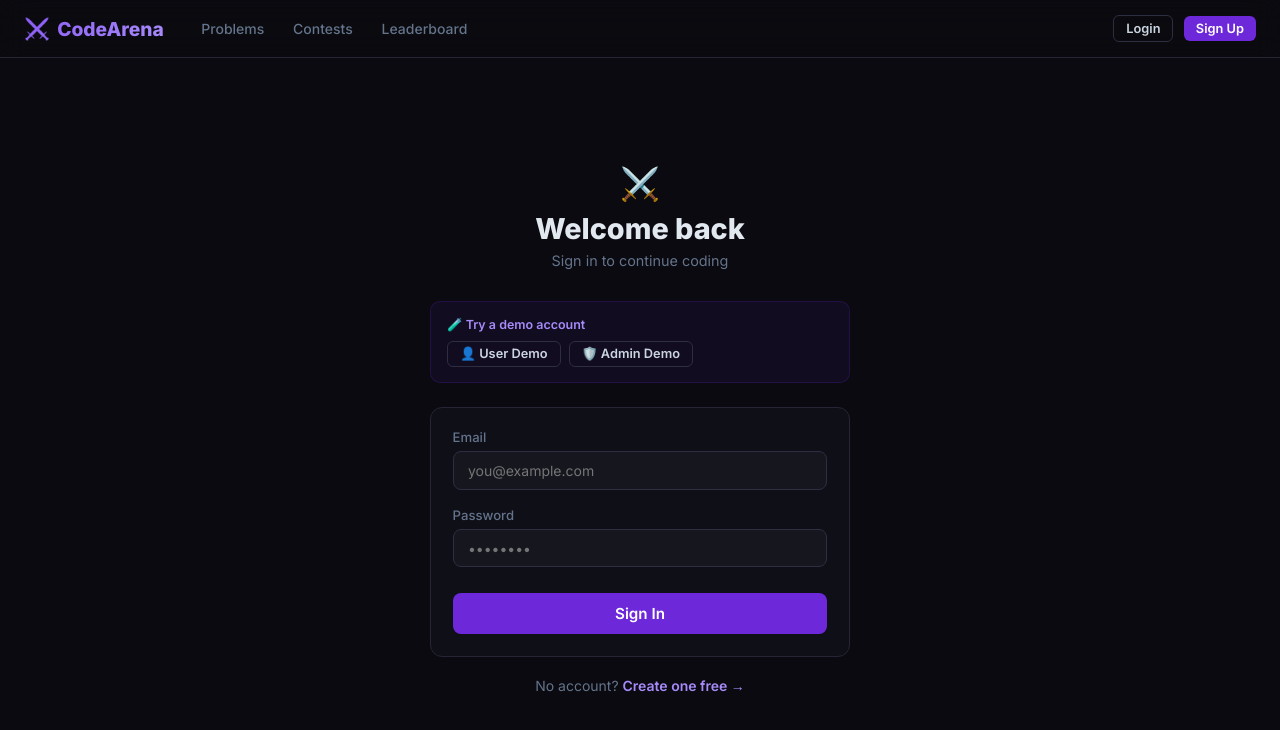
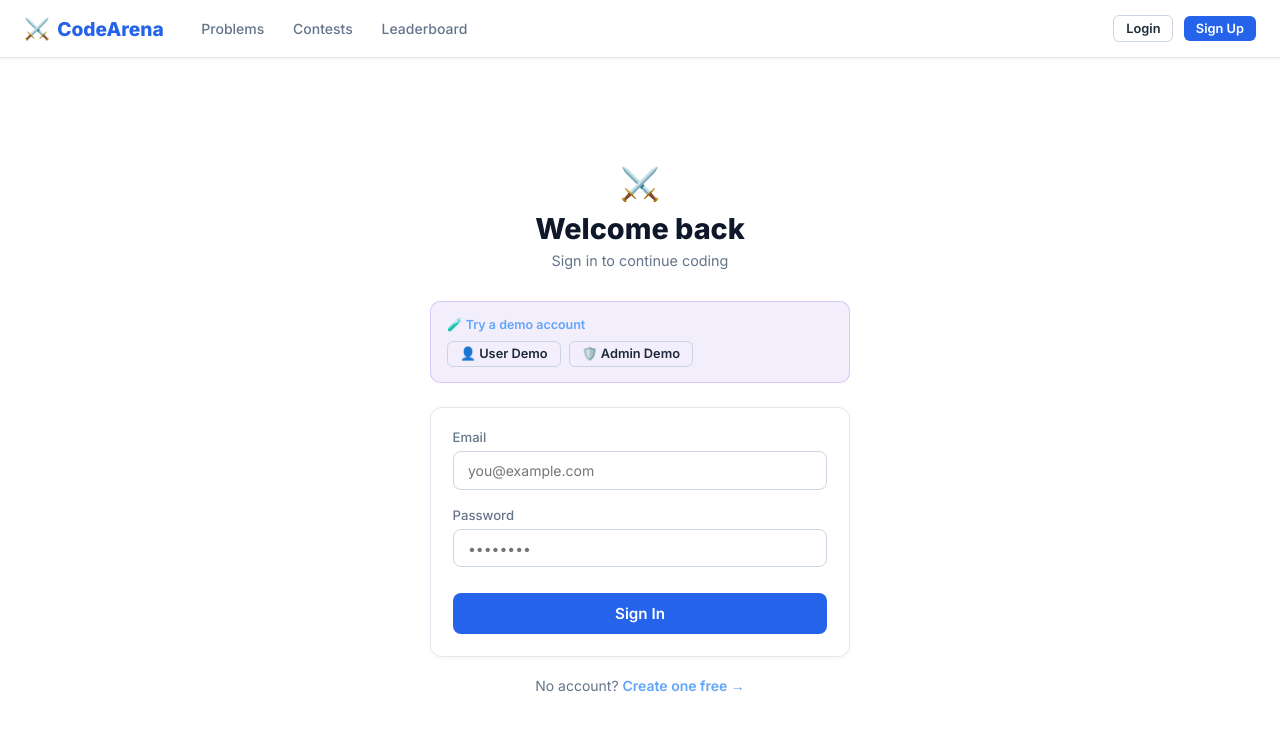
Before and after one commit to vansh348/code-arena, a React (Create React App) app in the folder frontend/: page /login in a window 1280 px wide. Shown: the top 730 px of the page. Built offline with nearby package versions, Linux system fonts and the light colour scheme; no server answers.

Commit message:
Update index.css

```diff
--- a/frontend/src/index.css
+++ b/frontend/src/index.css
@@ -1,16 +1,45 @@
 @import url('https://fonts.googleapis.com/css2?family=JetBrains+Mono:wght@400;500;600&family=Inter:opsz,wght@14..32,300;14..32,400;14..32,500;14..32,600;14..32,700;14..32,800;14..32,900&display=swap');
 
+/* LIGHT MODE (default) */
 :root {
+  --bg:        #ffffff;
+  --bg2:       #f8fafc;
+  --bg3:       #f1f5f9;
+  --bg4:       #e2e8f0;
+  --border:    #e2e8f0;
+  --border2:   #cbd5e1;
+  --accent:    #2563eb;
+  --accent2:   #3b82f6;
+  --accent3:   #60a5fa;
+  --glow:      rgba(37,99,235,0.15);
+  --green:     #16a34a;
+  --green-bg:  rgba(22,163,74,0.10);
+  --red:       #dc2626;
+  --red-bg:    rgba(220,38,38,0.10);
+  --yellow:    #d97706;
+  --yellow-bg: rgba(217,119,6,0.10);
+  --blue:      #2563eb;
+  --text:      #0f172a;
+  --text2:     #1e293b;
+  --muted:     #64748b;
+  --muted2:    #94a3b8;
+  --easy:      #16a34a;
+  --medium:    #d97706;
+  --hard:      #dc2626;
+}
+
+/* DARK MODE */
+[data-theme="dark"] {
   --bg:        #0a0a10;
   --bg2:       #0f0f18;
   --bg3:       #16161f;
   --bg4:       #1c1c28;
   --border:    #252535;
   --border2:   #2e2e42;
-  --accent:    #6d28d9;
-  --accent2:   #8b5cf6;
-  --accent3:   #a78bfa;
-  --glow:      rgba(109,40,217,0.25);
+  --accent:    #3b82f6;
+  --accent2:   #60a5fa;
+  --accent3:   #93c5fd;
+  --glow:      rgba(59,130,246,0.25);
   --green:     #22c55e;
   --green-bg:  rgba(34,197,94,0.12);
   --red:       #ef4444;
@@ -37,6 +66,7 @@ body {
   color: var(--text);
   min-height: 100vh;
   -webkit-font-smoothing: antialiased;
+  transition: background 0.25s ease, color 0.25s ease;
 }
 
 code, pre, .mono { font-family: 'JetBrains Mono', 'Fira Code', monospace; }
@@ -65,18 +95,18 @@ code, pre, .mono { font-family: 'JetBrains Mono', 'Fira Code', monospace; }
 .navbar {
   position: sticky; top: 0; z-index: 200;
   height: 58px;
-  background: rgba(10,10,16,0.9);
+  background: var(--bg);
   backdrop-filter: blur(14px);
   -webkit-backdrop-filter: blur(14px);
   border-bottom: 1px solid var(--border);
   padding: 0 1.5rem;
   display: flex; align-items: center; gap: 1.5rem;
+  box-shadow: 0 1px 3px rgba(0,0,0,0.06);
+  transition: background 0.25s ease, border-color 0.25s ease;
 }
 .navbar-logo {
   font-size: 1.2rem; font-weight: 800;
-  background: linear-gradient(130deg, var(--accent2), var(--accent3));
-  -webkit-background-clip: text; -webkit-text-fill-color: transparent;
-  background-clip: text;
+  color: var(--accent);
   text-decoration: none;
   display: flex; align-items: center; gap: 0.45rem;
   white-space: nowrap;
@@ -93,8 +123,27 @@ code, pre, .mono { font-family: 'JetBrains Mono', 'Fira Code', monospace; }
   white-space: nowrap;
 }
 .navbar-links a:hover { color: var(--text2); background: var(--bg3); }
-.navbar-links a.active { color: var(--text); background: var(--bg3); }
+.navbar-links a.active { color: var(--accent); background: var(--bg3); }
 .navbar-right { display: flex; align-items: center; gap: 0.65rem; margin-left: auto; }
+
+/* THEME TOGGLE BUTTON */
+.theme-toggle {
+  width: 36px; height: 36px;
+  border-radius: 8px;
+  border: 1px solid var(--border2);
+  background: var(--bg3);
+  color: var(--muted);
+  cursor: pointer;
+  display: flex; align-items: center; justify-content: center;
+  font-size: 1.1rem;
+  transition: all 0.2s ease;
+  flex-shrink: 0;
+}
+.theme-toggle:hover {
+  background: var(--bg4);
+  color: var(--accent);
+  border-color: var(--accent);
+}
 
 /* BUTTONS */
 .btn {
@@ -106,11 +155,11 @@ code, pre, .mono { font-family: 'JetBrains Mono', 'Fira Code', monospace; }
 }
 .btn:disabled { opacity: 0.5; cursor: not-allowed; }
 .btn-primary { background: var(--accent); color: #fff; }
-.btn-primary:hover:not(:disabled) { background: var(--accent2); box-shadow: 0 0 18px var(--glow); }
+.btn-primary:hover:not(:disabled) { background: var(--accent2); box-shadow: 0 4px 12px var(--glow); }
 .btn-ghost { background: transparent; color: var(--text2); border: 1px solid var(--border2); }
-.btn-ghost:hover:not(:disabled) { background: var(--bg3); border-color: var(--accent); color: var(--text); }
+.btn-ghost:hover:not(:disabled) { background: var(--bg3); border-color: var(--accent); color: var(--accent); }
 .btn-danger { background: var(--red); color: #fff; }
-.btn-danger:hover:not(:disabled) { filter: brightness(1.12); }
+.btn-danger:hover:not(:disabled) { filter: brightness(1.1); }
 .btn-success { background: var(--green); color: #fff; }
 .btn-success:hover:not(:disabled) { filter: brightness(1.08); }
 .btn-sm { padding: 0.3rem 0.75rem; font-size: 0.8rem; border-radius: 6px; }
@@ -124,11 +173,11 @@ code, pre, .mono { font-family: 'JetBrains Mono', 'Fira Code', monospace; }
   border-radius: 9999px; font-size: 0.73rem; font-weight: 600;
   white-space: nowrap;
 }
-.badge-easy   { background: rgba(34,197,94,0.14);  color: var(--easy);   border: 1px solid rgba(34,197,94,0.28); }
-.badge-medium { background: rgba(245,158,11,0.14); color: var(--medium); border: 1px solid rgba(245,158,11,0.28); }
-.badge-hard   { background: rgba(239,68,68,0.14);  color: var(--hard);   border: 1px solid rgba(239,68,68,0.28); }
-.badge-tag    { background: rgba(109,40,217,0.12); color: var(--accent3); border: 1px solid rgba(109,40,217,0.22); }
-.badge-admin  { background: rgba(109,40,217,0.18); color: var(--accent2); border: 1px solid rgba(109,40,217,0.3); }
+.badge-easy   { background: var(--green-bg);  color: var(--easy);   border: 1px solid rgba(22,163,74,0.25); }
+.badge-medium { background: var(--yellow-bg); color: var(--medium); border: 1px solid rgba(217,119,6,0.25); }
+.badge-hard   { background: var(--red-bg);    color: var(--hard);   border: 1px solid rgba(220,38,38,0.25); }
+.badge-tag    { background: rgba(37,99,235,0.08);  color: var(--accent); border: 1px solid rgba(37,99,235,0.2); }
+.badge-admin  { background: rgba(37,99,235,0.10);  color: var(--accent); border: 1px solid rgba(37,99,235,0.25); }
 
 /* FORMS */
 .form-group { margin-bottom: 1.1rem; }
@@ -137,7 +186,7 @@ code, pre, .mono { font-family: 'JetBrains Mono', 'Fira Code', monospace; }
 .form-group select,
 .form-group textarea {
   width: 100%; padding: 0.6rem 0.9rem;
-  background: var(--bg3); border: 1px solid var(--border2);
+  background: var(--bg); border: 1px solid var(--border2);
   border-radius: 8px; color: var(--text);
   font-size: 0.875rem; font-family: inherit;
   transition: border-color 0.18s, box-shadow 0.18s;
@@ -152,11 +201,13 @@ code, pre, .mono { font-family: 'JetBrains Mono', 'Fira Code', monospace; }
 
 /* CARD */
 .card {
-  background: var(--bg2); border: 1px solid var(--border);
+  background: var(--bg); border: 1px solid var(--border);
   border-radius: 12px; padding: 1.35rem;
+  box-shadow: 0 1px 4px rgba(0,0,0,0.05);
+  transition: background 0.25s ease, border-color 0.25s ease;
 }
 .card-hover { transition: border-color 0.18s, transform 0.18s, box-shadow 0.18s; cursor: pointer; }
-.card-hover:hover { border-color: var(--accent); transform: translateY(-3px); box-shadow: 0 8px 32px rgba(0,0,0,0.3); }
+.card-hover:hover { border-color: var(--accent); transform: translateY(-2px); box-shadow: 0 6px 20px rgba(37,99,235,0.1); }
 
 /* PAGE LAYOUTS */
 .page { max-width: 1280px; margin: 0 auto; padding: 2rem 1.75rem; }
@@ -164,53 +215,54 @@ code, pre, .mono { font-family: 'JetBrains Mono', 'Fira Code', monospace; }
 .page-md { max-width: 860px; margin: 0 auto; padding: 2rem 1.75rem; }
 
 /* TABLE */
-.table-wrap { overflow-x: auto; border-radius: 12px; }
+.table-wrap { overflow-x: auto; border-radius: 12px; border: 1px solid var(--border); }
 table { width: 100%; border-collapse: collapse; }
 th, td { padding: 0.8rem 1rem; text-align: left; border-bottom: 1px solid var(--border); font-size: 0.875rem; }
-th { color: var(--muted); font-weight: 600; font-size: 0.75rem; text-transform: uppercase; letter-spacing: 0.05em; background: var(--bg3); }
-th:first-child { border-radius: 0; }
-tr:hover td { background: rgba(255,255,255,0.02); }
+th { color: var(--muted); font-weight: 600; font-size: 0.75rem; text-transform: uppercase; letter-spacing: 0.05em; background: var(--bg2); }
+tr:hover td { background: rgba(37,99,235,0.03); }
 tr:last-child td { border-bottom: none; }
 
 /* SECTION HEADER */
 .section-header { display: flex; align-items: flex-start; justify-content: space-between; margin-bottom: 1.5rem; gap: 1rem; flex-wrap: wrap; }
-.section-header h1, .section-header h2 { font-size: 1.5rem; font-weight: 700; }
+.section-header h1, .section-header h2 { font-size: 1.5rem; font-weight: 700; color: var(--text); }
 .section-title { font-size: 0.7rem; font-weight: 700; color: var(--muted); text-transform: uppercase; letter-spacing: 0.08em; margin-bottom: 0.5rem; }
 
 /* FILTER BAR */
 .filter-bar { display: flex; gap: 0.65rem; margin-bottom: 1.35rem; flex-wrap: wrap; align-items: center; }
 .filter-bar input {
   flex: 1; min-width: 190px; padding: 0.5rem 0.9rem;
-  background: var(--bg3); border: 1px solid var(--border2);
+  background: var(--bg); border: 1px solid var(--border2);
   border-radius: 8px; color: var(--text); font-family: inherit;
   font-size: 0.875rem; outline: none; transition: border-color 0.18s;
 }
-.filter-bar input:focus { border-color: var(--accent); }
+.filter-bar input:focus { border-color: var(--accent); box-shadow: 0 0 0 3px var(--glow); }
 .filter-btn {
   padding: 0.38rem 0.85rem; border-radius: 20px;
   font-size: 0.8rem; cursor: pointer; border: 1px solid var(--border2);
   background: transparent; color: var(--muted); transition: all 0.18s; font-family: inherit;
 }
-.filter-btn.active, .filter-btn:hover { border-color: var(--accent); color: var(--accent3); background: rgba(109,40,217,0.1); }
+.filter-btn.active, .filter-btn:hover { border-color: var(--accent); color: var(--accent); background: rgba(37,99,235,0.08); }
 
 /* STATS GRID */
 .stats-grid { display: grid; grid-template-columns: repeat(auto-fit, minmax(140px, 1fr)); gap: 1rem; margin-bottom: 1.75rem; }
 .stat-card {
-  background: var(--bg2); border: 1px solid var(--border);
+  background: var(--bg); border: 1px solid var(--border);
   border-radius: 12px; padding: 1.15rem;
   text-align: center;
+  box-shadow: 0 1px 4px rgba(0,0,0,0.04);
 }
-.stat-card .value { font-size: 1.85rem; font-weight: 800; color: var(--accent3); line-height: 1; }
+.stat-card .value { font-size: 1.85rem; font-weight: 800; color: var(--accent); line-height: 1; }
 .stat-card .label { font-size: 0.75rem; color: var(--muted); margin-top: 0.3rem; }
 
 /* TOAST */
 .toast {
   position: fixed; bottom: 1.5rem; right: 1.5rem; z-index: 9999;
-  background: var(--bg3); border: 1px solid var(--border2);
+  background: var(--bg); border: 1px solid var(--border2);
   border-radius: 10px; padding: 0.9rem 1.2rem;
   display: flex; align-items: center; gap: 0.65rem;
   animation: slideUp 0.25s ease; max-width: 340px;
-  box-shadow: 0 8px 32px rgba(0,0,0,0.5); font-size: 0.875rem;
+  box-shadow: 0 8px 24px rgba(0,0,0,0.12); font-size: 0.875rem;
+  color: var(--text);
 }
 .toast.success { border-left: 3px solid var(--green); }
 .toast.error   { border-left: 3px solid var(--red); }
@@ -228,17 +280,17 @@ tr:last-child td { border-bottom: none; }
   border-bottom: 2px solid transparent; transition: color 0.15s, border-color 0.15s;
   white-space: nowrap;
 }
-.tab-btn.active { color: var(--accent3); border-bottom-color: var(--accent2); }
+.tab-btn.active { color: var(--accent); border-bottom-color: var(--accent); }
 .tab-btn:hover:not(.active) { color: var(--text2); }
 
 /* PROGRESS BAR */
 .progress-bar { background: var(--bg4); border-radius: 4px; overflow: hidden; }
-.progress-fill { height: 100%; border-radius: 4px; transition: width 0.6s ease; }
+.progress-fill { height: 100%; border-radius: 4px; transition: width 0.6s ease; background: var(--accent); }
 
 /* AVATAR */
 .avatar {
   border-radius: 50%; display: flex; align-items: center; justify-content: center;
-  font-weight: 700; flex-shrink: 0; background: linear-gradient(135deg, var(--accent), var(--accent2));
+  font-weight: 700; flex-shrink: 0; background: var(--accent);
   color: #fff;
 }
 
@@ -247,10 +299,10 @@ tr:last-child td { border-bottom: none; }
 .diff-medium { color: var(--medium); }
 .diff-hard   { color: var(--hard); }
 
-/* CODE TEXTAREA */
+/* CODE EDITOR */
 .code-editor {
   width: 100%; height: 100%; min-height: 320px;
-  background: #12121c; color: #cdd6f4;
+  background: #1e1e2e; color: #cdd6f4;
   border: none; outline: none; resize: none;
   font-family: 'JetBrains Mono', monospace; font-size: 0.875rem;
   line-height: 1.75; padding: 1.1rem; tab-size: 2;
```
